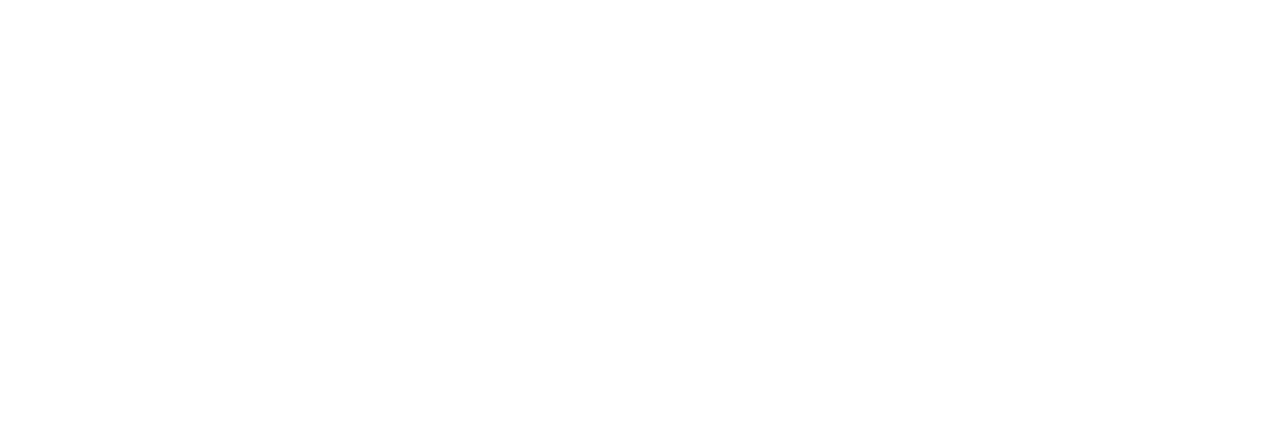
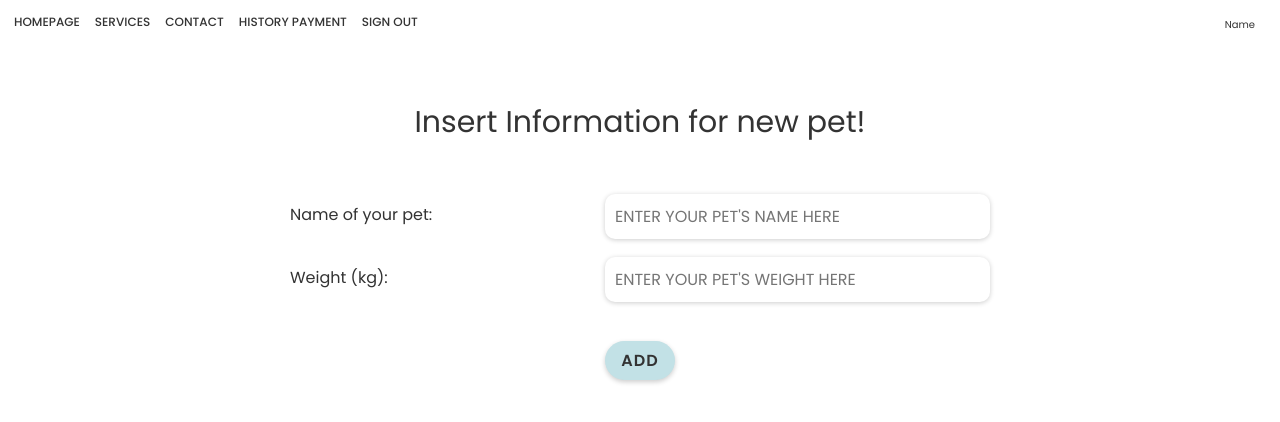
Before and after one commit to hoangpham23/PetSpa, a React (Create React App) app: page /info-pet in a window 1280 px wide. Shown: the top 422 px of the page. Built offline with nearby package versions, Linux system fonts and the light colour scheme.

Commit message:
11/06 code

```diff
--- a/src/pages/info-pet/InfoPet.js
+++ b/src/pages/info-pet/InfoPet.js
@@ -1,6 +1,10 @@
 import axios from "axios";
 import { useEffect, useState } from "react";
 import { useNavigate } from "react-router-dom";
+import HeaderForCus from "../../components/header/header-customer";
+import style from "./InfoPet_style.module.css";
+import { Helmet } from "react-helmet";
+import { useParams } from "react-router-dom";
 
 function InfoPet() {
   const [customerID, setCustomerID] = useState("");
@@ -53,9 +57,36 @@
     }
   }
 
-  return <div>
-
-  </div>;
+  return (
+    <div>
+      <HeaderForCus></HeaderForCus>
+      <section>
+        <div className={style.welcome_div}>
+          <div className={style.welcome_content}>
+            <p>Insert Information for new pet!</p>
+          </div>
+          <div className={style.welcome_form}>
+            <form action="#">
+              <div className={style.input_box}>
+                <p>Name of your pet:</p>{" "}
+                <input type="text" placeholder="ENTER YOUR PET'S NAME HERE" />
+              </div>
+              <div className={style.input_box}>
+                <p>Weight (kg):</p>{" "}
+                <input
+                  type="number"
+                  placeholder="ENTER YOUR PET'S WEIGHT HERE"
+                />
+              </div>
+              <div className={style.add}>
+                <input type="submit" value="ADD" className="btn" />
+              </div>
+            </form>
+          </div>
+        </div>
+      </section>
+    </div>
+  );
 }
 
 export default InfoPet;
--- /dev/null
+++ b/src/pages/info-pet/InfoPet_style.module.css
@@ -0,0 +1,83 @@
+@import url('https://fonts.googleapis.com/css2?family=Poppins:wght@300;400;500;600;700;800;900&display=swap');
+
+:root {
+    --bg-color: #ffffff;
+    --text-color: #333;
+    --header-color: #C2E1E6;
+    --footer-color: rgba(255, 46, 255, 0.11);
+    --pink-div-color: rgba(251, 226, 228, 1);
+    --shadow-color: rgba(0,0,0,.2);
+    --icon-color: #c2bcbc;
+}
+
+.welcome_div{
+    margin: 10rem;
+}
+
+.welcome_div .welcome_form form{
+    max-width: 70rem;
+    margin: 1rem auto;
+    text-align: center;
+    /* margin-bottom: 3rem; */
+}
+
+.welcome_div p{
+    display: flex;
+    justify-content: center;
+    font-size: 3rem;
+    padding-bottom: 3rem;
+}
+
+.welcome_div .welcome_form .input_box{
+    display: flex;
+    justify-content: space-between;
+    flex-wrap: wrap;
+    background-color: var(--bg-color);
+}
+
+.welcome_div .welcome_form .input_box p{
+    font-size: 1.6rem;
+    padding: 1.7rem 0 0 0;
+}
+
+.welcome_div .welcome_form .input_box input{
+    width: 100%;
+    padding: 1rem;
+    font-size: 1.6rem;
+    color: var(--text-color);
+    background: var(--bg-color);
+    border-radius: 10px;
+    margin: .9rem 0;
+    box-shadow: 0 .1rem .5rem var(--shadow-color);
+}
+
+.welcome_div .welcome_form form .input_box input{
+    width: 55%;
+}
+
+.btn{
+    display: inline-block;
+    padding: 0.5rem 1.4rem;
+    background: var(--header-color);
+    border-radius: 60px;
+    box-shadow: 0 .2rem .5rem var(--shadow-color);
+    font-size: 1.6rem;
+    color: var(--text-color);
+    letter-spacing: 0.1rem;
+    font-weight: 600;
+    border: .2rem solid transparent;
+    transition: .5s ease;
+    margin-top: 1.5rem;
+}
+
+.btn:hover {
+    background:transparent;
+    color: #0b5864;
+    border-color: #0b5864;
+}
+
+.add {
+    display: flex;
+    justify-content: center;
+    margin-top: 3rem;
+  }
```
Also changed, not shown: src/pages/choose-pet/ChoosePet.js (+4 -4 lines).
